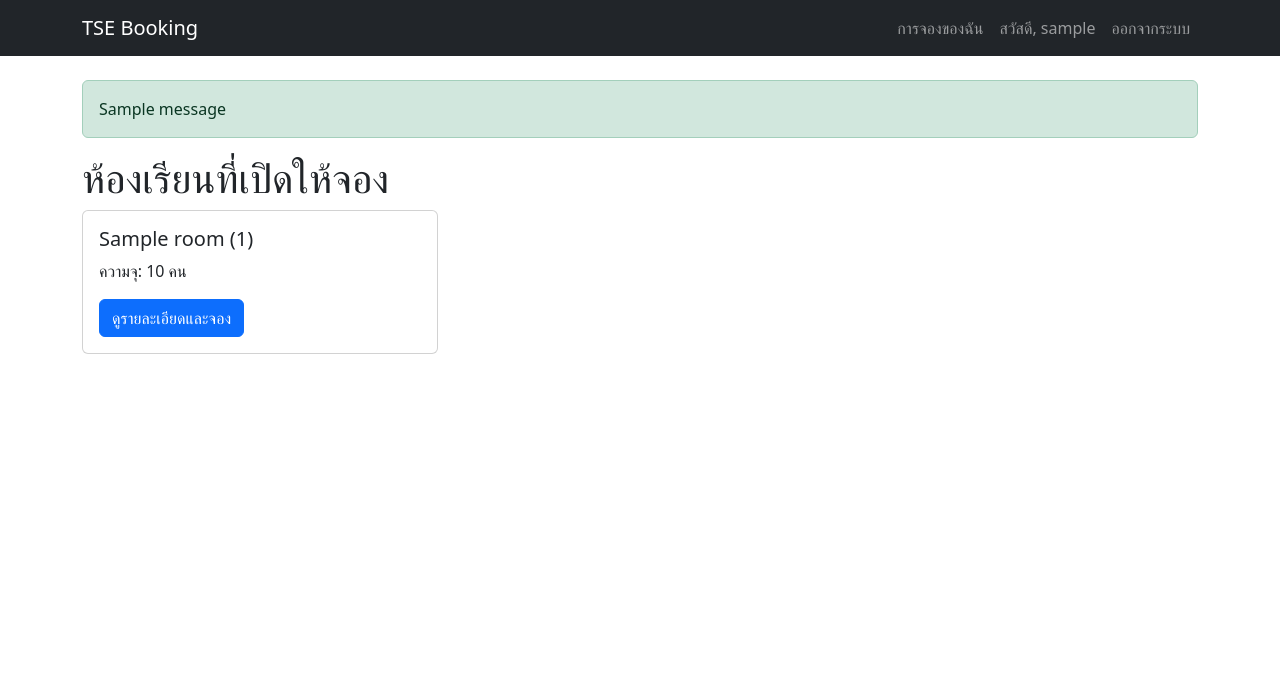
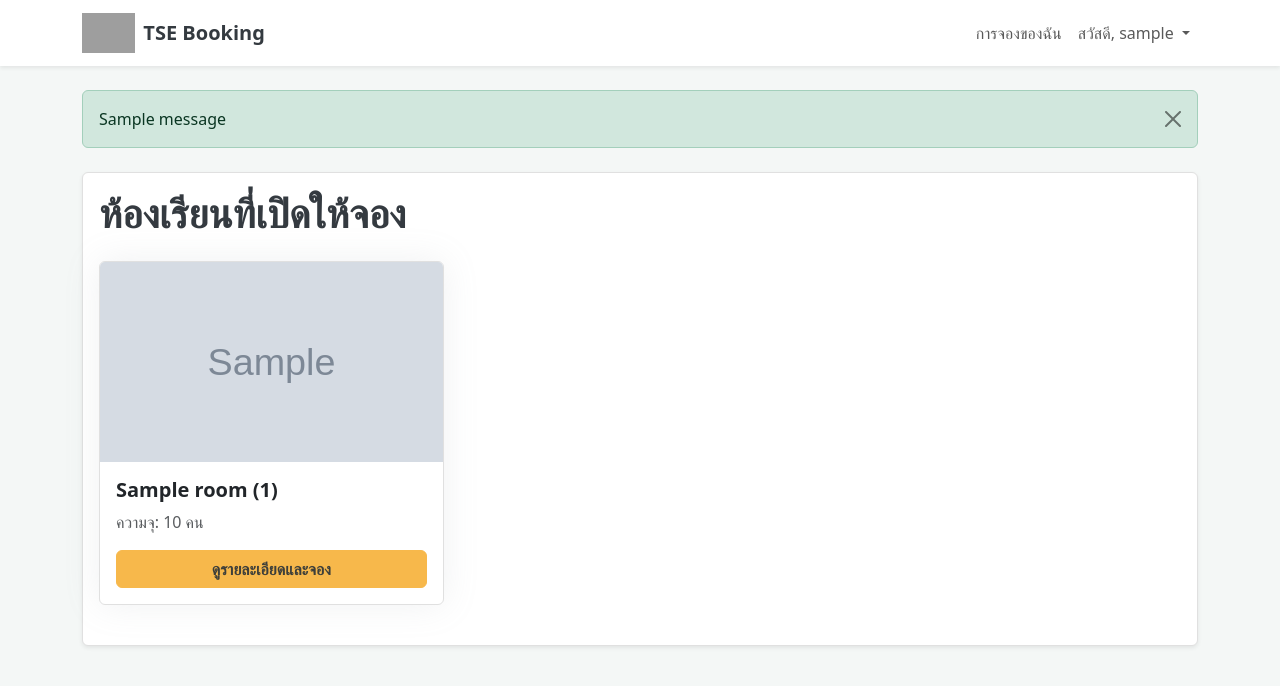
Before and after one commit to 6610545011/cn331-as2, a Django app: page / in a window 1280 px wide. Shown: the top 686 px of the page. Run offline with Django 5.2, Linux system fonts and the light colour scheme; a user stored in the database is signed in; tables that the repository leaves empty hold one stand-in row (values such as "Sample post"); grey boxes marked "Sample" are stand-in pictures; one stand-in notice (Sample message) is shown; grey boxes are pictures that could not be loaded.

Commit message:
git add function and decorate

```diff
--- a/booking/models.py
+++ b/booking/models.py
@@ -11,8 +11,17 @@ class Room(models.Model):
     )
     is_available = models.BooleanField(default=True, verbose_name="สถานะเปิด/ปิด")
 
+    image = models.ImageField(
+        upload_to='rooms/',    # จะเก็บไฟล์ไว้ในโฟลเดอร์ media/rooms/
+        null=True,             # อนุญาตให้ field นี้เป็นค่าว่างใน database
+        blank=True,            # อนุญาตให้ field นี้ไม่ต้องกรอกในฟอร์ม (สำหรับห้องที่ไม่มีรูป)
+        verbose_name="รูปภาพห้อง"
+    )
+
     def __str__(self):
         return f"{self.room_id} - {self.name}"
+
+
 
 
 class Booking(models.Model):
--- /dev/null
+++ b/booking/static/booking/style.css
@@ -0,0 +1,120 @@
+/* --- Global Theme & Variables --- */
+:root {
+    --primary-color: #f7b84b; /* สีเหลืองทองจากโลโก้ */
+    --primary-hover-color: #f8c060;
+    --primary-text-color: #3e3f3a;
+    --dark-color: #343a40;
+    --light-gray-bg: #f4f7f6;
+    --white-bg: #ffffff;
+    --border-color: #e0e0e0;
+}
+
+body {
+    background-color: var(--light-gray-bg);
+    color: var(--dark-color);
+}
+
+h1, h2, h3, h4, h5, h6 {
+    color: var(--dark-color);
+    font-weight: 600;
+}
+
+/* --- Navbar Styles --- */
+.navbar-logo {
+    max-height: 40px; /* กำหนดความสูงสูงสุดของโลโก้ */
+}
+
+.navbar-brand-text {
+    font-weight: bold;
+    font-size: 1.25rem;
+    color: var(--dark-color);
+}
+
+/* --- Component Styles --- */
+
+/* ทำให้เนื้อหาหลักที่ไม่ใช่หน้า Login มีกรอบสีขาว */
+main .p-3.my-4.bg-white.rounded.shadow-sm {
+    border: 1px solid var(--border-color);
+}
+
+/* Card Style (สำหรับหน้ารายการห้อง) */
+.card {
+    border: 1px solid var(--border-color);
+    box-shadow: 0 0 35px 0 rgba(154, 161, 171, 0.15);
+    transition: transform 0.2s ease-in-out, box-shadow 0.2s ease-in-out;
+}
+
+.card:hover {
+    transform: translateY(-5px);
+    box-shadow: 0 10px 35px 0 rgba(154, 161, 171, 0.25);
+}
+
+/* Button Styles */
+.btn-primary {
+    background-color: var(--primary-color);
+    border-color: var(--primary-color);
+    color: var(--primary-text-color);
+    font-weight: bold;
+}
+
+.btn-primary:hover {
+    background-color: var(--primary-hover-color);
+    border-color: var(--primary-hover-color);
+    color: var(--primary-text-color);
+}
+
+/* Form Control Styles */
+.form-control, .form-select {
+    border-color: var(--border-color);
+}
+
+.form-control:focus, .form-select:focus {
+    border-color: var(--primary-color);
+    box-shadow: 0 0 0 0.25rem rgba(247, 184, 75, 0.25);
+}
+
+
+/* --- Login Page Styles (Refactored) --- */
+.login-page-wrapper {
+    display: flex;
+    justify-content: center;
+    align-items: center;
+    min-height: calc(100vh - 72px); /* 72px คือความสูงของ Navbar + margin */
+    background-color: var(--light-gray-bg);
+}
+
+.login-card {
+    background-color: var(--white-bg);
+    padding: 2.5rem;
+    border-radius: 0.5rem;
+    box-shadow: 0 0 35px 0 rgba(154, 161, 171, 0.15);
+    width: 100%;
+    max-width: 450px;
+    border: none;
+}
+
+.login-btn {
+    background-color: var(--primary-color);
+    border-color: var(--primary-color);
+    color: var(--primary-text-color);
+    font-weight: bold;
+    padding: 0.75rem;
+    transition: background-color 0.2s ease-in-out;
+}
+
+.login-btn:hover {
+    background-color: var(--primary-hover-color);
+    border-color: var(--primary-hover-color);
+    color: var(--primary-text-color);
+}
+
+.forgot-password {
+    color: #6c757d;
+    font-size: 0.9rem;
+    text-decoration: none;
+}
+
+.forgot-password:hover {
+    color: #212529;
+    text-decoration: underline;
+}
--- a/booking/templates/booking/base.html
+++ b/booking/templates/booking/base.html
@@ -1,45 +1,77 @@
+{% load static %}
 <!doctype html>
-<html lang="en">
+<html lang="th">
 <head>
     <meta charset="utf-8">
     <meta name="viewport" content="width=device-width, initial-scale=1">
     <title>{% block title %}TSE Booking Room{% endblock %}</title>
+
     <!-- Bootstrap CSS -->
-    <link href="https://cdn.jsdelivr.net/npm/bootstrap@5.3.2/dist/css/bootstrap.min.css" rel="stylesheet">
+    <link href="https://cdn.jsdelivr.net/npm/bootstrap@5.3.3/dist/css/bootstrap.min.css" rel="stylesheet" integrity="sha384-QWTKZyjpPEjISv5WaRU9OFeRpok6YctnYmDr5pNlyT2bRjXh0JMhjY6hW+ALEwIH" crossorigin="anonymous">
+
+    <!-- Custom CSS -->
+    <link rel="stylesheet" href="{% static 'booking/style.css' %}">
+
 </head>
 <body>
-    <nav class="navbar navbar-expand-lg navbar-dark bg-dark">
+    <!-- Navigation Bar -->
+    <nav class="navbar navbar-expand-lg navbar-light bg-white shadow-sm">
         <div class="container">
-            <a class="navbar-brand" href="{% url 'room_list' %}">TSE Booking</a>
-            <div class="collapse navbar-collapse">
+            <!-- ===== ส่วนที่แก้ไข: เพิ่มโลโก้ ===== -->
+            <a class="navbar-brand d-flex align-items-center" href="{% url 'room_list' %}">
+                <img src="https://iem.engr.tu.ac.th/wp-content/uploads/2022/08/logo-sizing-04.png" alt="Logo" class="navbar-logo me-2">
+                <span class="navbar-brand-text">TSE Booking</span>
+            </a>
+            <!-- =================================== -->
+            <button class="navbar-toggler" type="button" data-bs-toggle="collapse" data-bs-target="#navbarNav" aria-controls="navbarNav" aria-expanded="false" aria-label="Toggle navigation">
+                <span class="navbar-toggler-icon"></span>
+            </button>
+            <div class="collapse navbar-collapse" id="navbarNav">
                 <ul class="navbar-nav ms-auto">
                     {% if user.is_authenticated %}
-                        <li class="nav-item"><a class="nav-link" href="{% url 'my_bookings' %}">การจองของฉัน</a></li>
-                        <li class="nav-item"><span class="nav-link">สวัสดี, {{ user.username }}</span></li>
                         <li class="nav-item">
-                            <form action="{% url 'logout' %}" method="post">
-                                {% csrf_token %}
-                                <button type="submit" class="btn btn-link nav-link">ออกจากระบบ</button>
-                            </form>
+                            <a class="nav-link" href="{% url 'my_bookings' %}">การจองของฉัน</a>
+                        </li>
+                        <li class="nav-item dropdown">
+                            <a class="nav-link dropdown-toggle" href="#" role="button" data-bs-toggle="dropdown" aria-expanded="false">
+                                สวัสดี, {{ user.username }}
+                            </a>
+                            <ul class="dropdown-menu">
+                                <li>
+                                    <form action="{% url 'logout' %}" method="post" class="d-inline">
+                                        {% csrf_token %}
+                                        <button type="submit" class="dropdown-item">ออกจากระบบ</button>
+                                    </form>
+                                </li>
+                            </ul>
                         </li>
                     {% else %}
-                        <li class="nav-item"><a class="nav-link" href="{% url 'login' %}">เข้าสู่ระบบ</a></li>
+                        <li class="nav-item">
+                            <a class="nav-link" href="{% url 'login' %}">เข้าสู่ระบบ</a>
+                        </li>
                     {% endif %}
                 </ul>
             </div>
         </div>
     </nav>
 
+    <!-- Main Content Area -->
     <main class="container mt-4">
         {% if messages %}
             {% for message in messages %}
-                <div class="alert alert-{{ message.tags }}">{{ message }}</div>
+                <div class="alert alert-{{ message.tags }} alert-dismissible fade show" role="alert">
+                    {{ message }}
+                    <button type="button" class="btn-close" data-bs-dismiss="alert" aria-label="Close"></button>
+                </div>
             {% endfor %}
         {% endif %}
+
+        <!-- เนื้อหาหลักจะถูกแสดงในกรอบสีขาวนี้ -->
         {% block content %}{% endblock %}
+
     </main>
 
-    <!-- Bootstrap JS -->
-    <script src="https://cdn.jsdelivr.net/npm/bootstrap@5.3.2/dist/js/bootstrap.bundle.min.js"></script>
+    <!-- Bootstrap JS Bundle (includes Popper) -->
+    <script src="https://cdn.jsdelivr.net/npm/bootstrap@5.3.3/dist/js/bootstrap.bundle.min.js" integrity="sha384-YvpcrYf0tY3lHB60NNkmXc5s9fDVZLESaAA55NDzOxhy9GkcIdslK1eN7N6jIeHz" crossorigin="anonymous"></script>
 </body>
 </html>
--- a/booking/templates/booking/room_list.html
+++ b/booking/templates/booking/room_list.html
@@ -3,20 +3,34 @@
 {% block title %}รายการห้องที่เปิดให้จอง{% endblock %}
 
 {% block content %}
-<h1>ห้องเรียนที่เปิดให้จอง</h1>
-<div class="row">
-    {% for room in rooms %}
-    <div class="col-md-4 mb-4">
-        <div class="card">
-            <div class="card-body">
-                <h5 class="card-title">{{ room.name }} ({{ room.room_id }})</h5>
-                <p class="card-text">ความจุ: {{ room.capacity }} คน</p>
-                <a href="{% url 'room_detail' room.id %}" class="btn btn-primary">ดูรายละเอียดและจอง</a>
+<div class="p-3 my-4 bg-white rounded shadow-sm">
+    <h1 class="mb-4">ห้องเรียนที่เปิดให้จอง</h1>
+    <div class="row">
+        {% for room in rooms %}
+        <div class="col-lg-4 col-md-6 mb-4">
+            <div class="card h-100">
+
+                <!-- ===== ส่วนที่เพิ่มเข้ามาสำหรับแสดงรูปภาพ ===== -->
+                {% if room.image %}
+                    <img src="{{ room.image.url }}" class="card-img-top" alt="รูปภาพห้อง {{ room.name }}" style="height: 200px; object-fit: cover;">
+                {% else %}
+                    <!-- รูปภาพสำรองกรณีไม่มีการอัปโหลด -->
+                    <img src="https://via.placeholder.com/400x250?text=No+Image" class="card-img-top" alt="ไม่มีรูปภาพ" style="height: 200px; object-fit: cover;">
+                {% endif %}
+                <!-- ========================================== -->
+
+                <div class="card-body d-flex flex-column">
+                    <h5 class="card-title">{{ room.name }} ({{ room.room_id }})</h5>
+                    <p class="card-text text-muted">ความจุ: {{ room.capacity }} คน</p>
+                    <a href="{% url 'room_detail' room.id %}" class="btn btn-primary mt-auto">ดูรายละเอียดและจอง</a>
+                </div>
             </div>
         </div>
+        {% empty %}
+        <div class="col">
+            <p class="text-center text-muted">ยังไม่มีห้องที่เปิดให้จองในขณะนี้</p>
+        </div>
+        {% endfor %}
     </div>
-    {% empty %}
-    <p>ยังไม่มีห้องที่เปิดให้จองในขณะนี้</p>
-    {% endfor %}
 </div>
 {% endblock %}
--- a/tse_bookingroom/settings.py
+++ b/tse_bookingroom/settings.py
@@ -124,3 +124,7 @@ DEFAULT_AUTO_FIELD = "django.db.models.BigAutoField"
 
 LOGIN_REDIRECT_URL = '/'
 LOGOUT_REDIRECT_URL = '/'
+
+MEDIA_URL = '/media/'
+
+MEDIA_ROOT = BASE_DIR / 'media'
--- a/tse_bookingroom/urls.py
+++ b/tse_bookingroom/urls.py
@@ -1,8 +1,13 @@
 from django.contrib import admin
 from django.urls import path, include
+from django.conf import settings             # ⭐️ 1. Import settings
+from django.conf.urls.static import static
 
 urlpatterns = [
     path("admin/", admin.site.urls),
     path("", include("booking.urls")),
     path("accounts/", include("django.contrib.auth.urls")),
 ]
+
+if settings.DEBUG:
+    urlpatterns += static(settings.MEDIA_URL, document_root=settings.MEDIA_ROOT)
```
Also changed, not shown: booking/templates/booking/room_detail.html (+18 -6 lines), booking/templates/registration/login.html (+39 -6 lines), README.md, booking/migrations/0002_room_image.py (added).
